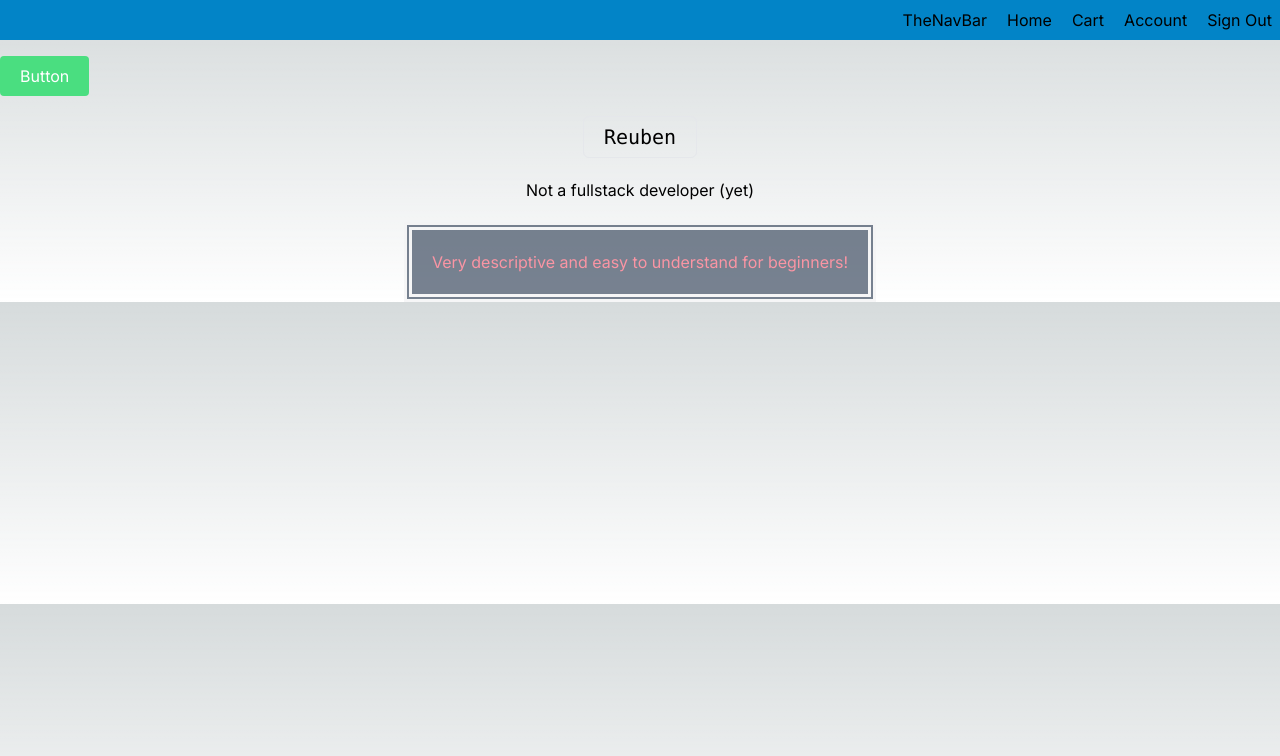
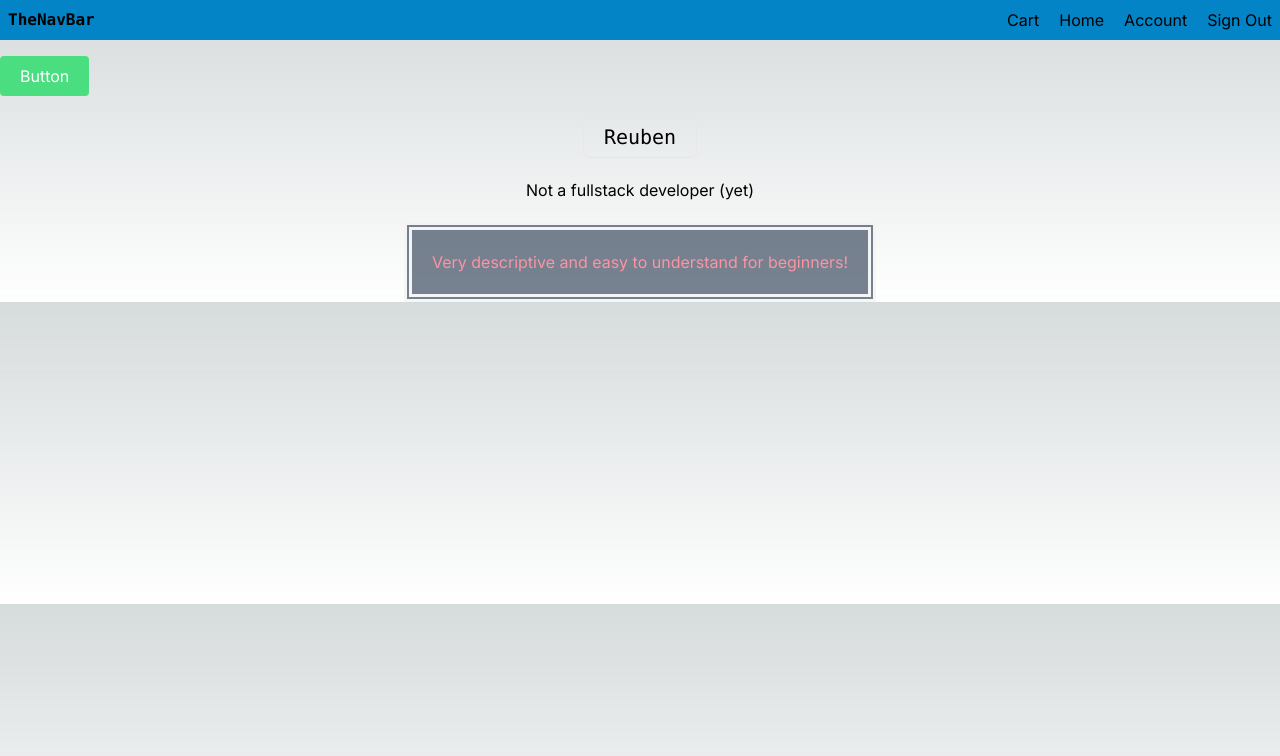
Before and after one commit to RagedRebel/NextJS, a Next.js app: page / in a window 1280 px wide. Shown: the top 756 px of the page. Built offline with nearby package versions, Linux system fonts and the light colour scheme.

Commit message:
build: navbar complete

```diff
--- a/components/NavBar.jsx
+++ b/components/NavBar.jsx
@@ -4,16 +4,14 @@ const NavBar = () => {
 
   return (
     <>
-    <div className="bg-sky-600 mb-4 p-2 h-10 ">
+    <div className="bg-sky-600 mb-4 p-2 h-10 flex justify-between items-center mx-auto ">
+        <h1 className='font-bold font-mono'>TheNavBar</h1>
 
-        <ul className="flex flex-row-reverse   gap-5 ">
-            <button>Sign Out</button>
-            <button>Account</button>
+        <ul className="space-x-5">
             <button>Cart</button>
             <button>Home</button>
-            <h1>TheNavBar</h1>
-
-
+            <button>Account</button>
+            <button>Sign Out</button>
         </ul>
 
 
```
